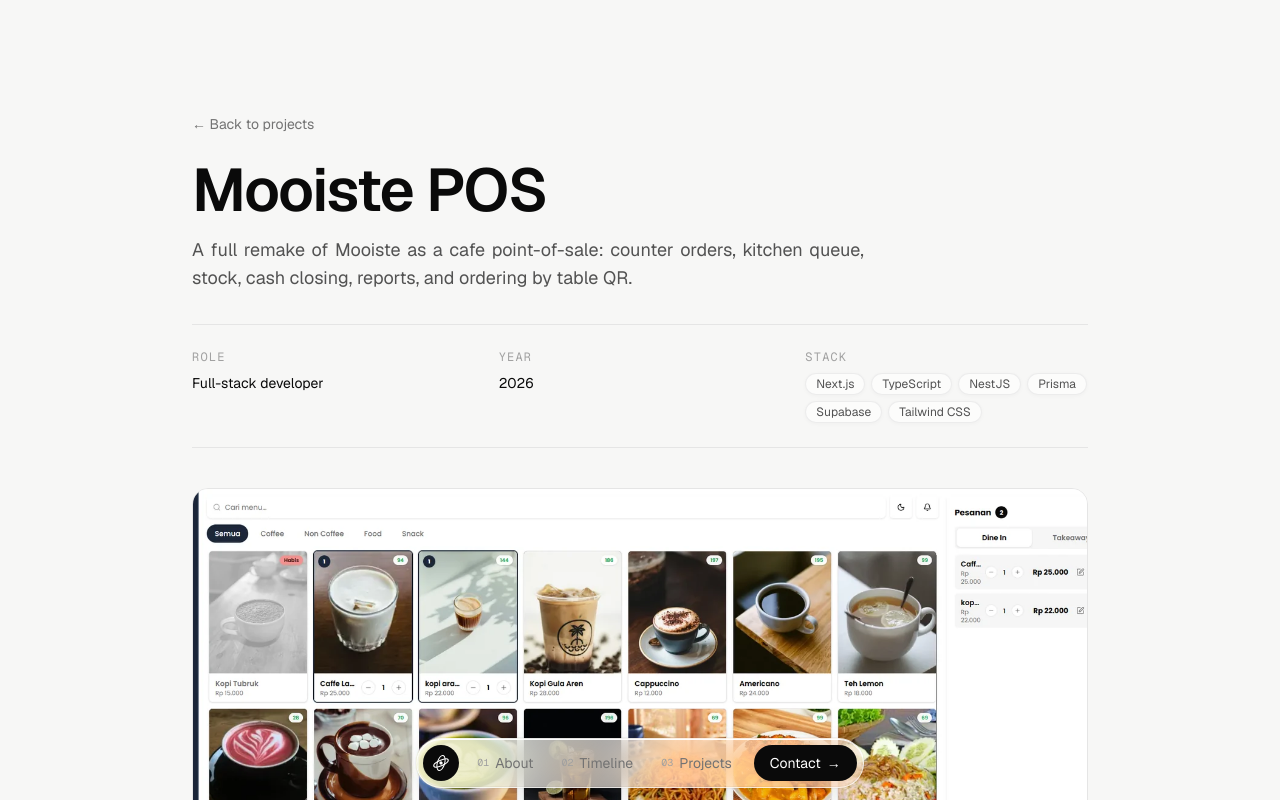
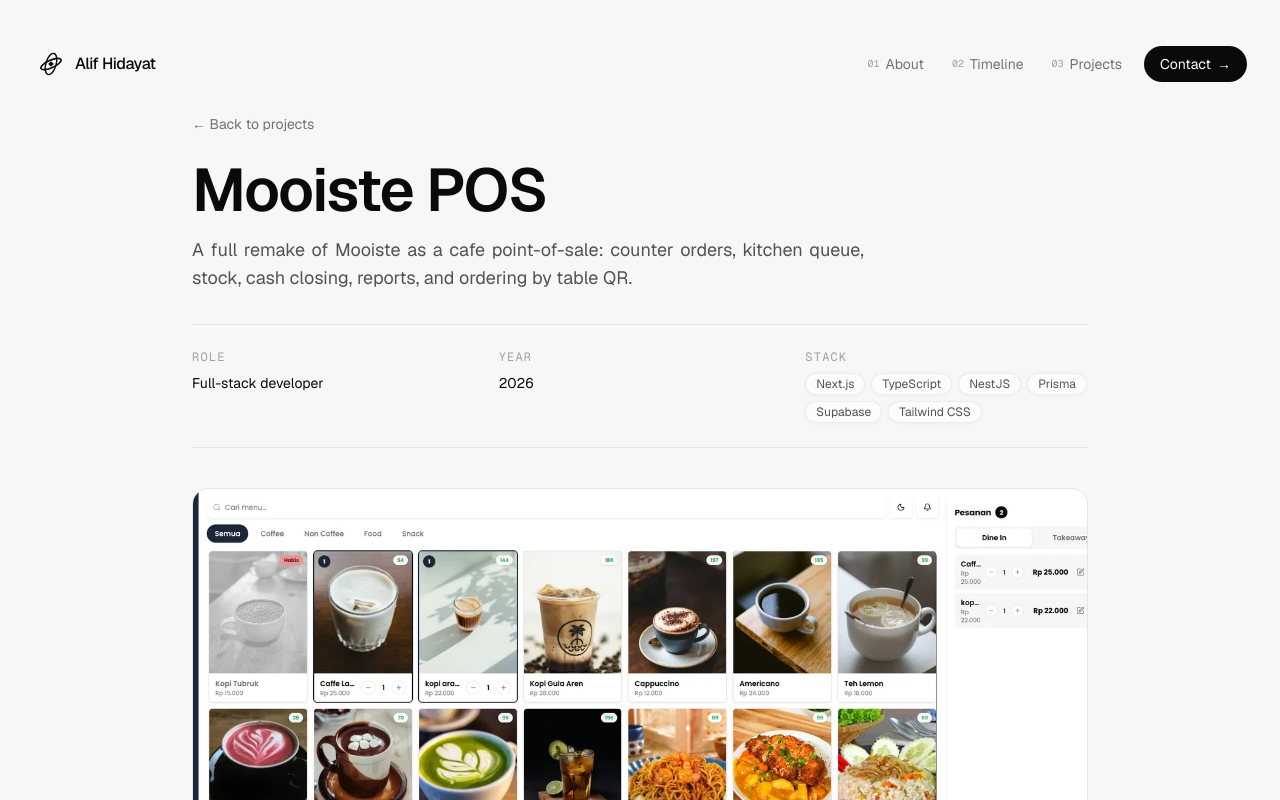
Before and after one commit to Void491111/Portfolio, a Next.js app in the folder portfolio/: page /projects/mooiste-pos in a window 1280 px wide. Shown: the top 800 px of the page. Built offline with nearby package versions, Linux system fonts and the light colour scheme.

Commit message:
navbar top condense

```diff
--- a/portfolio/app/globals.css
+++ b/portfolio/app/globals.css
@@ -301,3 +301,23 @@ html {
 @media (prefers-reduced-motion: reduce) {
   .cursor-layer { display: none; }
 }
+
+.nav-shell,
+.nav-pill {
+  transition-property: padding-top, height, max-width, background, border-color, box-shadow, backdrop-filter;
+  transition-duration: 0.5s;
+  transition-timing-function: cubic-bezier(0.22, 1, 0.36, 1);
+}
+
+.nav-pill:not([data-scrolled="true"]) {
+  background: transparent;
+  border-color: transparent;
+  box-shadow: none;
+  backdrop-filter: none;
+  -webkit-backdrop-filter: none;
+}
+
+@media (prefers-reduced-motion: reduce) {
+  .nav-shell,
+  .nav-pill { transition: none; }
+}
--- a/portfolio/components/layout/Navbar.jsx
+++ b/portfolio/components/layout/Navbar.jsx
@@ -4,37 +4,45 @@ import NavLinks from "./NavLinks";
 import Mark from "@/components/ui/Mark";
 import { useActiveSection } from "@/hooks/useActiveSection";
 import { useOverDark } from "@/hooks/useOverDark";
-import { NAV_BRAND, NAV_CTA, NAV_LINKS, NAV_SECTION_IDS, NAV_MOTION, NAV_DARK } from "@/config/nav";
+import { useScrolled } from "@/hooks/useScrolled";
+import { NAV_BRAND, NAV_CTA, NAV_LINKS, NAV_SECTION_IDS, NAV_MOTION, NAV_DARK, NAV_SCROLL } from "@/config/nav";
 
-const SHELL =
-  "pointer-events-none fixed inset-x-0 bottom-0 z-50 flex justify-center px-3 pb-[calc(env(safe-area-inset-bottom)+12px)]";
+const HEADER =
+  "nav-shell fixed inset-x-0 top-0 z-50 px-3 pt-4 sm:px-4 sm:pt-6 md:pt-8 data-scrolled:pt-2 sm:data-scrolled:pt-3 md:data-scrolled:pt-3";
+
+const PILL =
+  "glass nav-pill mx-auto flex h-14 max-w-full items-center justify-between gap-1 rounded-full px-2 sm:h-16 sm:gap-2 sm:px-4 data-scrolled:h-12 sm:data-scrolled:h-14 data-scrolled:max-w-2xl lg:data-scrolled:max-w-4xl";
+
+const BRAND =
+  "flex shrink-0 items-center gap-2 pl-1 text-sm font-medium tracking-tight text-neutral-950 sm:gap-2.5 sm:text-base";
+
+const CTA =
+  "group inline-flex shrink-0 items-center gap-1.5 rounded-full bg-neutral-950 px-3 py-1.5 text-[12px] text-white transition-colors hover:bg-neutral-800 sm:px-4 sm:py-2 sm:text-sm";
 
 export default function Navbar() {
   const activeId = useActiveSection(NAV_SECTION_IDS, NAV_MOTION.activeRootMargin);
   const isOverDark = useOverDark(NAV_DARK.selector, NAV_DARK.rootMargin);
+  const isScrolled = useScrolled(NAV_SCROLL.threshold);
+  const scrolledFlag = isScrolled ? "true" : undefined;
 
   return (
-    <div className={SHELL}>
-      <nav
-        data-over-dark={isOverDark}
-        className="glass pointer-events-auto flex max-w-full items-center gap-0.5 rounded-full p-1.5 sm:gap-1"
-      >
-        <Link
-          href="/"
-          aria-label={NAV_BRAND.label}
-          className="flex size-8 shrink-0 select-none items-center justify-center rounded-full bg-neutral-950 font-mono text-[11px] font-medium text-white sm:size-9 sm:text-xs"
-        >
-          <Mark variant="solid" className="size-5" />
+    <header data-scrolled={scrolledFlag} className={HEADER}>
+      <nav data-scrolled={scrolledFlag} data-over-dark={isOverDark} className={PILL}>
+        <Link href="/" aria-label={NAV_BRAND.label} className={BRAND}>
+          <Mark variant="solid" className="size-6 shrink-0 sm:size-7" />
+          <span className="hidden sm:inline">{NAV_BRAND.label}</span>
         </Link>
-        <NavLinks links={NAV_LINKS} activeId={activeId} />
-        <Link
-          href={NAV_CTA.href}
-          className="group ml-0.5 inline-flex shrink-0 items-center gap-1.5 rounded-full bg-neutral-950 px-2.5 py-1.5 text-[12px] text-white transition-colors hover:bg-neutral-800 sm:ml-1 sm:px-4 sm:py-2 sm:text-sm"
-        >
-          {NAV_CTA.label}
-          <span className="hidden transition-transform duration-300 group-hover:translate-x-0.5 sm:inline">{"\u2192"}</span>
-        </Link>
+
+        <div className="flex min-w-0 items-center gap-1 sm:gap-2">
+          <NavLinks links={NAV_LINKS} activeId={activeId} />
+          <Link href={NAV_CTA.href} className={CTA}>
+            {NAV_CTA.label}
+            <span className="hidden transition-transform duration-300 group-hover:translate-x-0.5 sm:inline">
+              {"→"}
+            </span>
+          </Link>
+        </div>
       </nav>
-    </div>
+    </header>
   );
 }
--- a/portfolio/config/nav.js
+++ b/portfolio/config/nav.js
@@ -17,5 +17,7 @@ export const NAV_MOTION = {
 
 export const NAV_DARK = {
   selector: ".panel-dark",
-  rootMargin: "-88% 0px 0px 0px",
+  rootMargin: "0px 0px -88% 0px",
 };
+
+export const NAV_SCROLL = { threshold: 24 };
--- a/portfolio/config/site.js
+++ b/portfolio/config/site.js
@@ -2,7 +2,7 @@ export const SITE = {
   name: "Alif Hidayat",
   title: "Alif Hidayat — Frontend Developer",
   description: "Frontend developer from Batam building web and mobile apps.",
-  email: "alifsalimmm1@gmail.com",
+  email: "alifsali3794@gmail.com",
 };
 
 export const NAV_LINKS = [
--- /dev/null
+++ b/portfolio/hooks/useScrolled.js
@@ -0,0 +1,33 @@
+"use client";
+import { useEffect, useState } from "react";
+
+export function useScrolled(threshold) {
+  const [isScrolled, setIsScrolled] = useState(false);
+
+  useEffect(
+    function watchScroll() {
+      let frame = 0;
+
+      function readScroll() {
+        frame = 0;
+        setIsScrolled(window.scrollY > threshold);
+      }
+
+      function requestRead() {
+        if (frame) return;
+        frame = requestAnimationFrame(readScroll);
+      }
+
+      readScroll();
+      window.addEventListener("scroll", requestRead, { passive: true });
+
+      return function removeScrollListener() {
+        window.removeEventListener("scroll", requestRead);
+        if (frame) cancelAnimationFrame(frame);
+      };
+    },
+    [threshold]
+  );
+
+  return isScrolled;
+}
```
